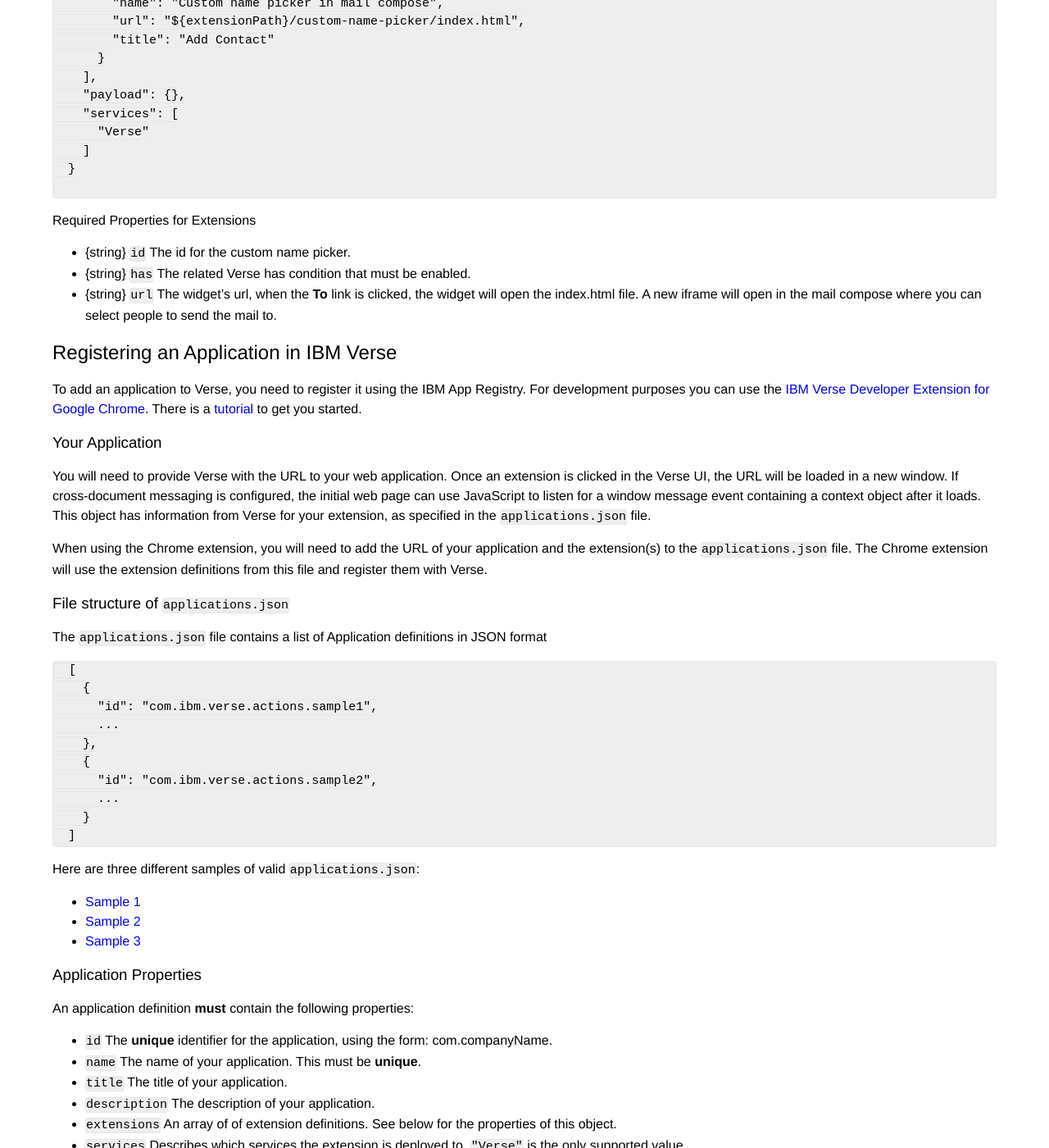
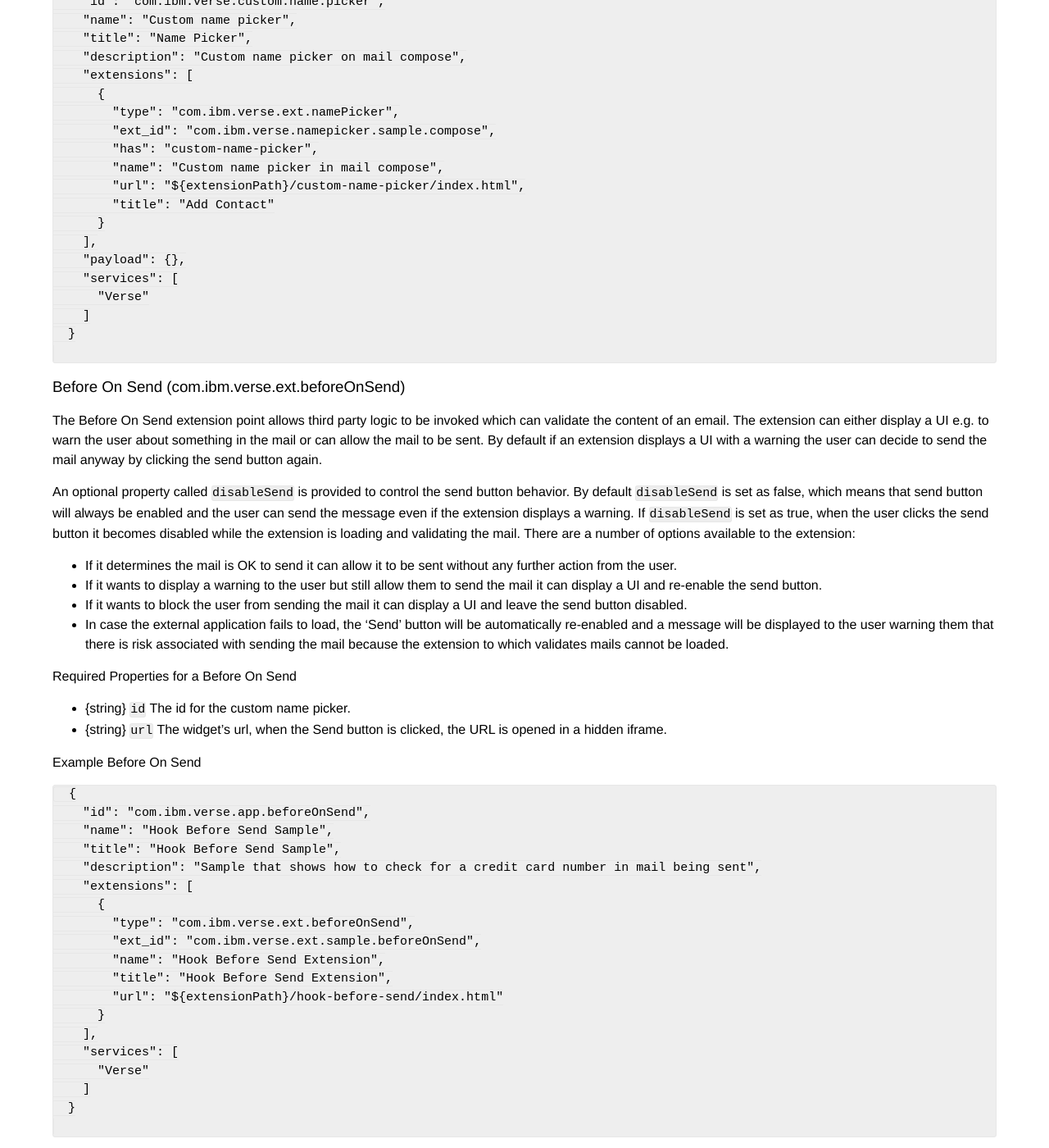
Before and after one commit to ibmverse/verse-developer, a Jekyll site: the page built from _reference/reference.md, in a window 1280 px wide and 1400 px high, scrolled down 6567 px. Shown: the whole window at 82% size. Built offline with Jekyll 4.4.1, drawn with Linux system fonts in a browser that asks for light colours; some of the changed text lies outside the part shown.

Commit message:
268997: Reference documentation for Hook Before Send

````diff
--- a/_reference/reference.md
+++ b/_reference/reference.md
@@ -73,24 +73,24 @@
 * [com.ibm.appreg.ext.simpleLink](#simple-link-comibmappregextsimplelink)
 * [com.ibm.appreg.ext.templatedLink](#templated-link-comibmappregexttemplatedlink)
 * [com.ibm.verse.ext.widget](#widget-comibmverseextwidget)
-  * [Widget Action](#widget-action)
 * [com.ibm.verse.ext.namePicker](#name-picker-comibmverseextnamepicker)
+* [com.ibm.verse.ext.beforeOnSend](#before-on-send-comibmverseextbeforeonsend)
 
 ### Simple Link (com.ibm.appreg.ext.simpleLink)
 
 A Simple Link extension adds a clickable URL link to the Verse UI.
 
-#### Required Properties for Extensions
+#### Required Properties for a Simple Link
 
 * {string} `text` The text for the link
 * {string} `href` The link location
 
-#### Optional Properties for Extensions
+#### Optional Properties for a Simple Link
 
 * {string} `icon` An icon to use when rendering the link. The only value format supported for this property is a data-uri with a base64 encoded payload.
 * {string} `alt` Alt text for the link.
 
-#### Example Extension
+#### Example Simple Link
 
 ```json
   {
@@ -274,8 +274,15 @@
 ```
 
 ### Name Picker (com.ibm.verse.ext.namePicker)
-Thw following sample shows how the name picker extension point is used.
+The Name Picker extension point allows the integration of a custom UI for selecting addresses when sending an email. When a custom name picker is contributed to Verse, the ‘To’ label in the UI for composing a mail will be rendered as a link. On clicking the link, the name-picker will be rendered inside of the mail compose view. The user can select names using the name pickerand these will be added to whichever of ‘To’, ‘Cc’ or ‘Bcc’ input fields is currently selected.
 
+
+#### Required Properties for a Name Picker
+
+* {string} `id` The id for the custom name picker.
+* {string} `url` The widget’s url, when the __To__ link is clicked, a new iframe will open in the mail compose view pointing to this URL. The resource at the URL must display a UI allowing the user to add names to the email.
+
+#### Example Name Picker
 ```json
   {
     "id": "com.ibm.verse.custom.name.picker",
@@ -300,12 +307,43 @@
 
 ```
 
-#### Required Properties for Extensions
+### Before On Send (com.ibm.verse.ext.beforeOnSend)
+The Before On Send extension point allows third party logic to be invoked which can validate the content of an email. The extension can either display a UI e.g. to warn the user about something in the mail or can allow the mail to be sent. By default if an extension displays a UI with a warning the user can decide to send the mail anyway by clicking the send button again.
+
+An optional property called `disableSend` is provided to control the send button behavior. By default `disableSend` is set as false, which means that send button will always be enabled and the user can send the message even if the extension displays a warning. If `disableSend` is set as true, when the user clicks the send button it becomes disabled while the extension is loading and validating the mail. There are a number of options available to the extension:
+
+* If it determines the mail is OK to send it can allow it to be sent without any further action from the user.
+* If it wants to display a warning to the user but still allow them to send the mail it can display a UI and re-enable the send button.
+* If it wants to block the user from sending the mail it can display a UI and leave the send button disabled.
+* In case the external application fails to load, the ‘Send’ button will be automatically re-enabled and a message will be displayed to the user warning them that there is risk associated with sending the mail because the extension to which validates mails cannot be loaded.
+
+#### Required Properties for a Before On Send
 
 * {string} `id` The id for the custom name picker.
-* {string} `has` The related Verse has condition that must be enabled.
-* {string} `url` The widget’s url, when the __To__ link is clicked, the widget will open the index.html file. A new iframe will open in the mail compose where you can select people to send the mail to.
+* {string} `url` The widget’s url, when the Send button is clicked, the URL is opened in a hidden iframe.
 
+#### Example Before On Send
+```json
+  {
+    "id": "com.ibm.verse.app.beforeOnSend",
+    "name": "Hook Before Send Sample",
+    "title": "Hook Before Send Sample",
+    "description": "Sample that shows how to check for a credit card number in mail being sent",
+    "extensions": [
+      {
+        "type": "com.ibm.verse.ext.beforeOnSend",
+        "ext_id": "com.ibm.verse.ext.sample.beforeOnSend",
+        "name": "Hook Before Send Extension",
+        "title": "Hook Before Send Extension",
+        "url": "${extensionPath}/hook-before-send/index.html"
+      }
+    ],
+    "services": [
+      "Verse"
+    ]
+  }
+
+```
 
 ## Registering an Application in IBM Verse
 To add an application to Verse, you need to register it using the IBM App Registry. For development purposes
````
Also changed, not shown: other parts of _reference/reference.md (+9 -9 lines).
